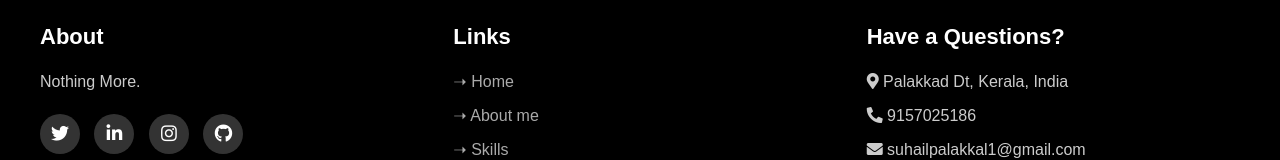
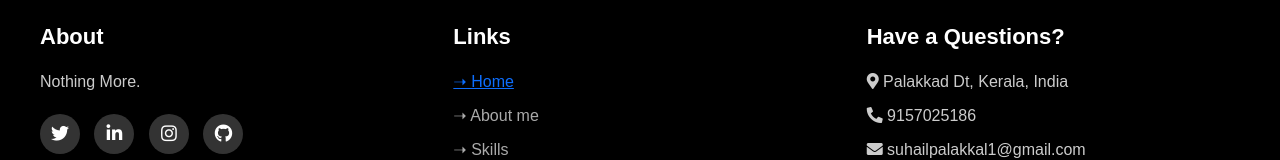
Before and after one commit to mhdhsp/myportfolio, a plain HTML site: page index.html in a window 1280 px wide. Shown: the part 4836-4996 px from the top of the page. Drawn offline with nearby package versions, Linux system fonts and the light colour scheme; a web font is replaced by a local one.

Commit message:
i added a link in footer

```diff
--- a/index.html
+++ b/index.html
@@ -208,7 +208,7 @@
           <div class="footer-section">
             <h3>Links</h3>
             <ul>
-              <li>➝ Home</li>
+              <li><a href="#home">➝ Home</a></li>
               <li>➝ About me</li>
               <li>➝ Skills</li>
               <li>➝ Projects</li>
```
